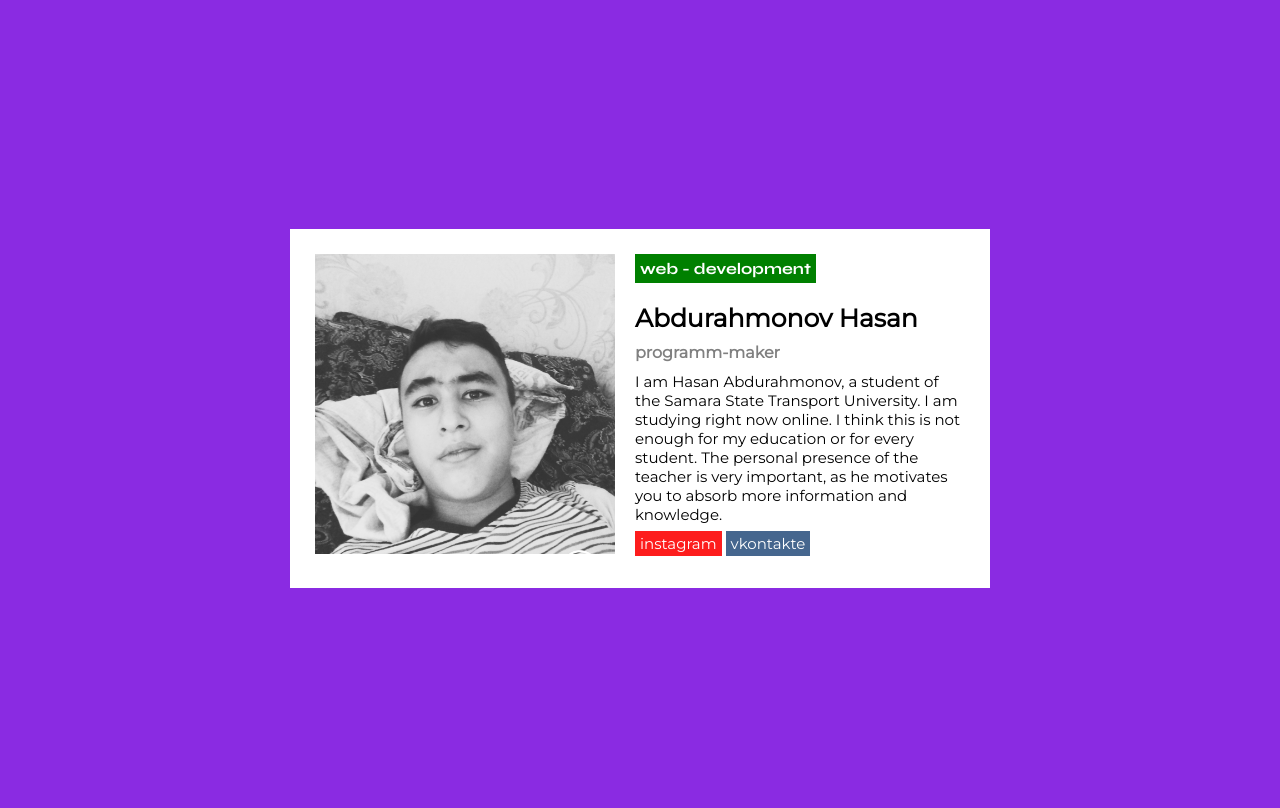
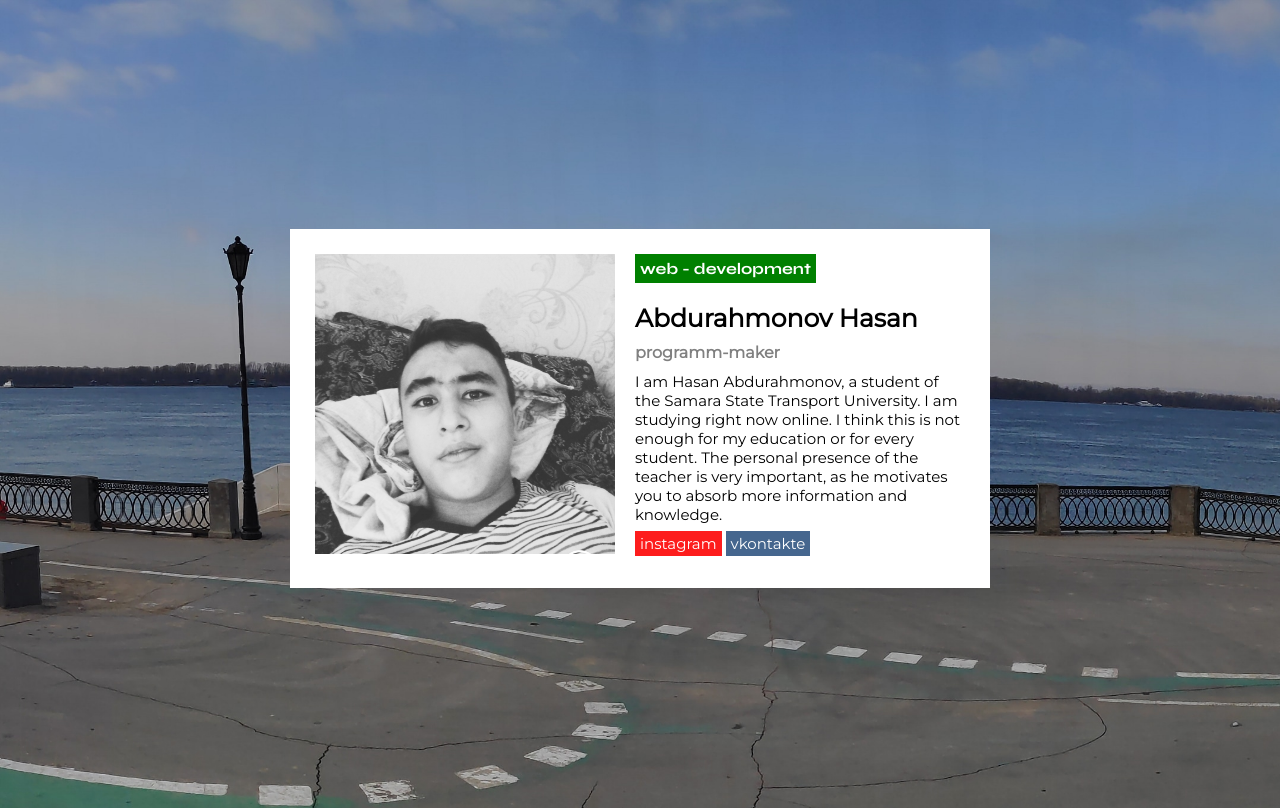
Before and after one commit to hasan2001jk/cite, a plain HTML site: page index.html in a window 1280 px wide. Drawn offline with Linux system fonts and the light colour scheme.

Commit message:
Update style.css

```diff
--- a/style.css
+++ b/style.css
@@ -9,7 +9,7 @@ body{
     display:flex;
     justify-content: center;
     align-items:center;
-    background-image:url("./img/IMG_20191103_150243_652.jpg");
+    background-image:url("IMG_20191103_150243_652.jpg");
     background-size:cover ;
 }
 
```
